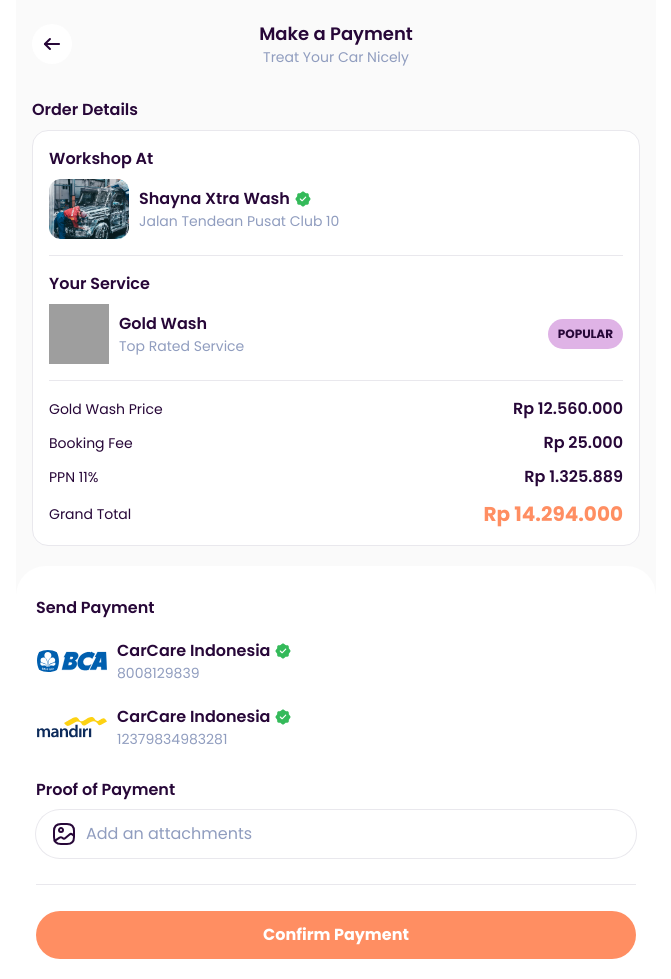
After one commit to yoedi/car-care, a Laravel app: template resources/views/front/payment.blade.php in a window 1280 px wide. The commit adds this page. Shown: the whole page, without its empty margins (304-975 px from the left). Run offline with Laravel 12, Linux system fonts and the light colour scheme; the template is opened without the code that fills it, so the values that code supplies are empty; style sheets or scripts are compiled from the project's sources; grey boxes are pictures that could not be loaded.

```diff
--- a/resources/views/front/booking.blade.php
+++ b/resources/views/front/booking.blade.php
@@ -58,7 +58,7 @@
       </div>
     </div>
     <div class="flex h-full flex-1 mt-5">
-      <form action="{{ route('front.booking.store', [$carStore->slug, $service->slug]) }}" class="w-full flex flex-col rounded-t-[30px] p-5 pt-[30px] gap-[26px] bg-white overflow-x-hidden mb-0 mt-auto">
+      <form method="POST" action="{{ route('front.booking.store', [$carStore->slug, $service->slug]) }}" class="w-full flex flex-col rounded-t-[30px] p-5 pt-[30px] gap-[26px] bg-white overflow-x-hidden mb-0 mt-auto">
         @csrf
         <div class="flex flex-col gap-2">
           <h2 class="font-semibold">Choose Day</h2>
--- /dev/null
+++ b/resources/views/front/payment.blade.php
@@ -0,0 +1,141 @@
+<!doctype html>
+<html>
+<head>
+  <meta charset="UTF-8">
+  <meta name="viewport" content="width=device-width, initial-scale=1.0">
+  <link href="{{asset('output.css')}}" rel="stylesheet">
+  <link href="{{asset('main.css')}}" rel="stylesheet">
+  <link href="https://fonts.googleapis.com/css2?family=Poppins:wght@400;500;600;700;800;900&display=swap" rel="stylesheet" />
+</head>
+<body>
+  <main class="bg-[#FAFAFA] max-w-[640px] mx-auto min-h-screen relative flex flex-col has-[#CTA-nav]:pb-[120px] has-[#Bottom-nav]:pb-[120px]">
+    <div id="Top-nav" class="flex items-center justify-between px-4 pt-5">
+      <a href="booking.html">
+        <div class="w-10 h-10 flex shrink-0">
+          <img src="{{ asset('assets/images/icons/back.svg') }}" alt="icon">
+        </div>
+      </a>
+      <div class="flex flex-col w-fit text-center">
+        <h1 class="font-semibold text-lg leading-[27px]">Make a Payment</h1>
+        <p class="text-sm leading-[21px] text-[#909DBF]">Treat Your Car Nicely</p>
+      </div>
+      <div class="w-10 h-10 flex shrink-0">
+      </div>
+    </div>
+    <div id="Order-details" class="flex flex-col gap-2 px-4 mt-[30px]">
+      <h2 class="font-semibold">Order Details</h2>
+      <div class="flex flex-col w-full rounded-2xl border border-[#E9E8ED] p-4 gap-4 bg-white">
+        <div id="Location" class="flex flex-col gap-2">
+          <h2 class="font-semibold">Workshop At</h2>
+          <div class="flex items-center w-full gap-[10px] bg-white">
+            <div class="w-[80px] h-[60px] flex shrink-0 rounded-xl overflow-hidden">
+              <img src="{{ asset('assets/images/thumbnails/th-details-1.png') }}" class="w-full h-full object-cover" alt="thumbnail">
+            </div>
+            <div class="flex flex-col">
+              <div class="flex items-center gap-1">
+                <p class="font-semibold w-fit">Shayna Xtra Wash</p>
+                <div class="w-[18px] h-[18px] flex shrink-0">
+                  <img src="{{ asset('assets/images/icons/verify.svg') }}" alt="verified">
+                </div>
+              </div>
+              <div class="flex items-center gap-[2px]">
+                <p class="text-sm leading-[21px] text-[#909DBF]">Jalan Tendean Pusat Club 10</p>
+              </div>
+            </div>
+          </div>
+        </div>
+        <hr class="border-[#E9E8ED]">
+        <div id="Service" class="flex flex-col gap-2">
+          <h2 class="font-semibold">Your Service</h2>
+          <div class="flex items-center w-full gap-[10px] bg-white justify-between">
+            <div class="flex items-center gap-[10px]">
+              <div class="w-[60px] h-[60px] flex shrink-0">
+                <img src="{{ asset('assets/images/icons/illustration.svg') }}" alt="icon">
+              </div>
+              <div class="flex flex-col h-fit">
+                <p class="font-semibold">Gold Wash</p>
+                <p class="text-sm leading-[21px] text-[#909DBF]">Top Rated Service</p>
+              </div>
+            </div>
+            <p class="rounded-full p-[6px_10px] bg-[#DFB3E6] w-fit font-bold text-xs leading-[18px]">POPULAR</p>
+          </div>
+        </div>
+        <hr class="border-[#E9E8ED]">
+        <div id="Price-details" class="flex flex-col gap-[10px]">
+          <div class="flex items-center justify-between">
+            <p class="text-sm leading-[21px]">Gold Wash Price</p>
+            <p class="font-semibold">Rp 12.560.000</p>
+          </div>
+          <div class="flex items-center justify-between">
+            <p class="text-sm leading-[21px]">Booking Fee</p>
+            <p class="font-semibold">Rp 25.000</p>
+          </div>
+          <div class="flex items-center justify-between">
+            <p class="text-sm leading-[21px]">PPN 11%</p>
+            <p class="font-semibold">Rp 1.325.889</p>
+          </div>
+          <div class="flex items-center justify-between">
+            <p class="text-sm leading-[21px]">Grand Total</p>
+            <p class="font-bold text-xl leading-[30px] text-[#FF8E62]">Rp 14.294.000</p>
+          </div>
+        </div>
+      </div>
+    </div>
+    <div class="flex h-full flex-1 mt-5">
+      <form action="success.html" class="w-full flex flex-col rounded-t-[30px] p-5 pt-[30px] gap-[26px] bg-white overflow-x-hidden mb-0 mt-auto">
+        <div id="Payment-info" class="flex flex-col gap-4">
+          <h2 class="font-semibold">Send Payment</h2>
+          <div class="flex items-center w-full gap-[10px] bg-white">
+            <div class="w-[71px] h-[50px] flex shrink-0 rounded-xl overflow-hidden">
+              <img src="{{ asset('assets/images/logos/bca.svg') }}" class="w-full h-full object-contain" alt="thumbnail">
+            </div>
+            <div class="flex flex-col">
+              <div class="flex items-center gap-1">
+                <p class="font-semibold w-fit">CarCare Indonesia</p>
+                <div class="w-[18px] h-[18px] flex shrink-0">
+                  <img src="{{ asset('assets/images/icons/verify.svg') }}" alt="verified">
+                </div>
+              </div>
+              <div class="flex items-center gap-[2px]">
+                <p class="text-sm leading-[21px] text-[#909DBF]">8008129839</p>
+              </div>
+            </div>
+          </div>
+          <div class="flex items-center w-full gap-[10px] bg-white">
+            <div class="w-[71px] h-[50px] flex shrink-0 rounded-xl overflow-hidden">
+              <img src="{{ asset('assets/images/logos/mandiri.svg') }}" class="w-full h-full object-contain" alt="thumbnail">
+            </div>
+            <div class="flex flex-col">
+              <div class="flex items-center gap-1">
+                <p class="font-semibold w-fit">CarCare Indonesia</p>
+                <div class="w-[18px] h-[18px] flex shrink-0">
+                  <img src="{{ asset('assets/images/icons/verify.svg') }}" alt="verified">
+                </div>
+              </div>
+              <div class="flex items-center gap-[2px]">
+                <p class="text-sm leading-[21px] text-[#909DBF]">12379834983281</p>
+              </div>
+            </div>
+          </div>
+        </div>
+        <div class="flex flex-col gap-2">
+          <label for="Proof" class="font-semibold">Proof of Payment</label>
+          <div class="rounded-full flex items-center ring-1 ring-[#E9E8ED] p-[12px_16px] bg-white w-full transition-all duration-300 focus-within:ring-2 focus-within:ring-[#FF8E62] relative">
+            <div class="w-6 h-6 flex shrink-0 mr-[10px]">
+              <img src="{{ asset('assets/images/icons/gallery.svg') }}" alt="icon">
+            </div>
+            <button type="button" id="Upload-btn" class="appearance-none outline-none text-[#909DBF] w-full text-left" onclick="document.getElementById('Proof').click()">
+              Add an attachments
+            </button>
+            <input type="file" name="" id="Proof" class="absolute -z-10" required>
+          </div>
+        </div>
+        <hr class="border-[#E9E8ED]">
+        <button type="submit" class="w-full rounded-full p-[12px_20px] bg-[#FF8E62] font-bold text-white">Confirm Payment</button>
+      </form>
+    </div>
+  </main>
+
+  <script src="{{asset('customjs/payment.js')}}"></script>
+</body>
+</html>
```
Also changed, not shown: app/Http/Controllers/FrontController.php (+21 -0 lines), app/Http/Requests/StoreBookingRequest.php (added, +30 -0 lines), app/Models/BookingTransaction.php (+13 -0 lines).
